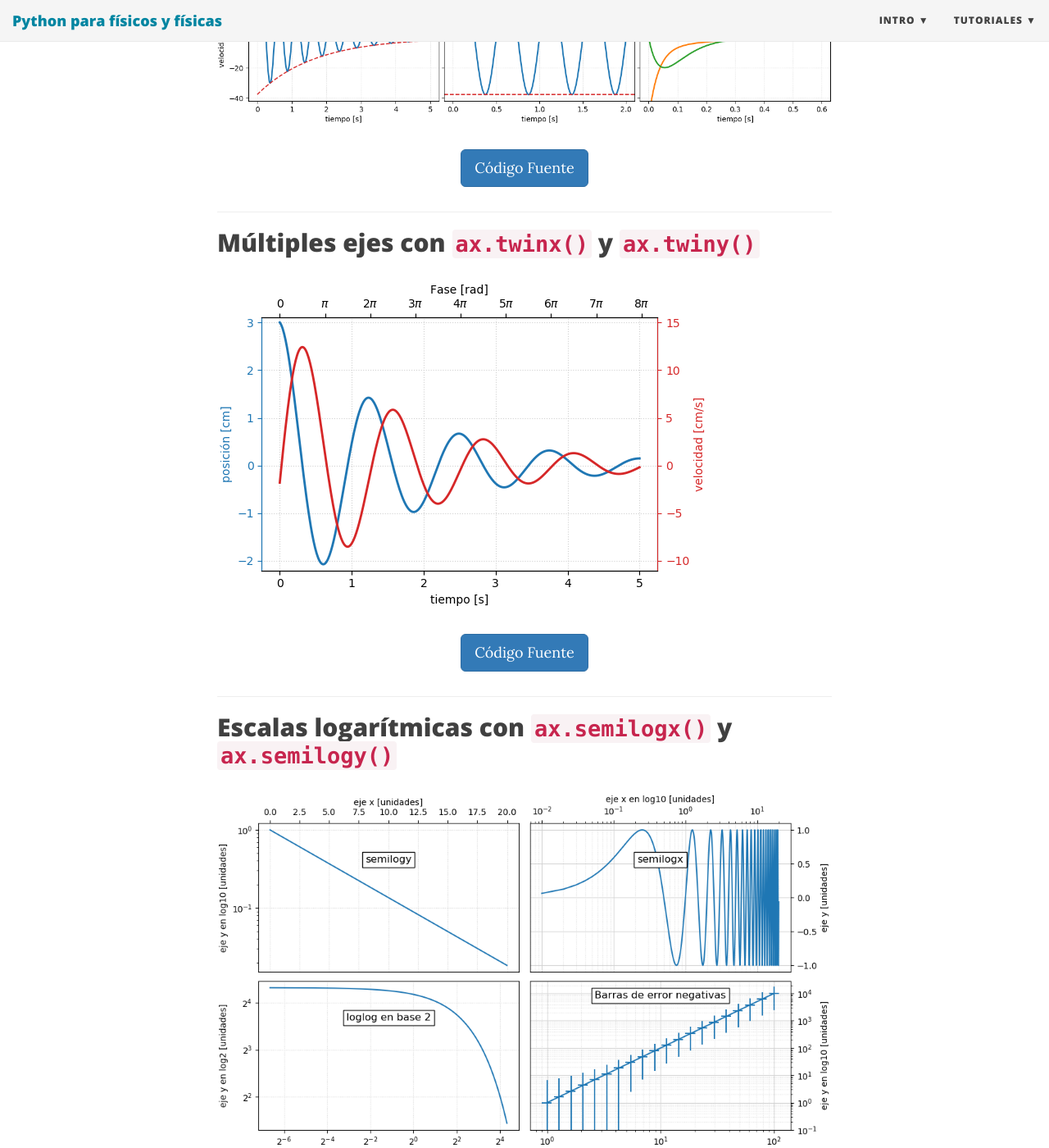
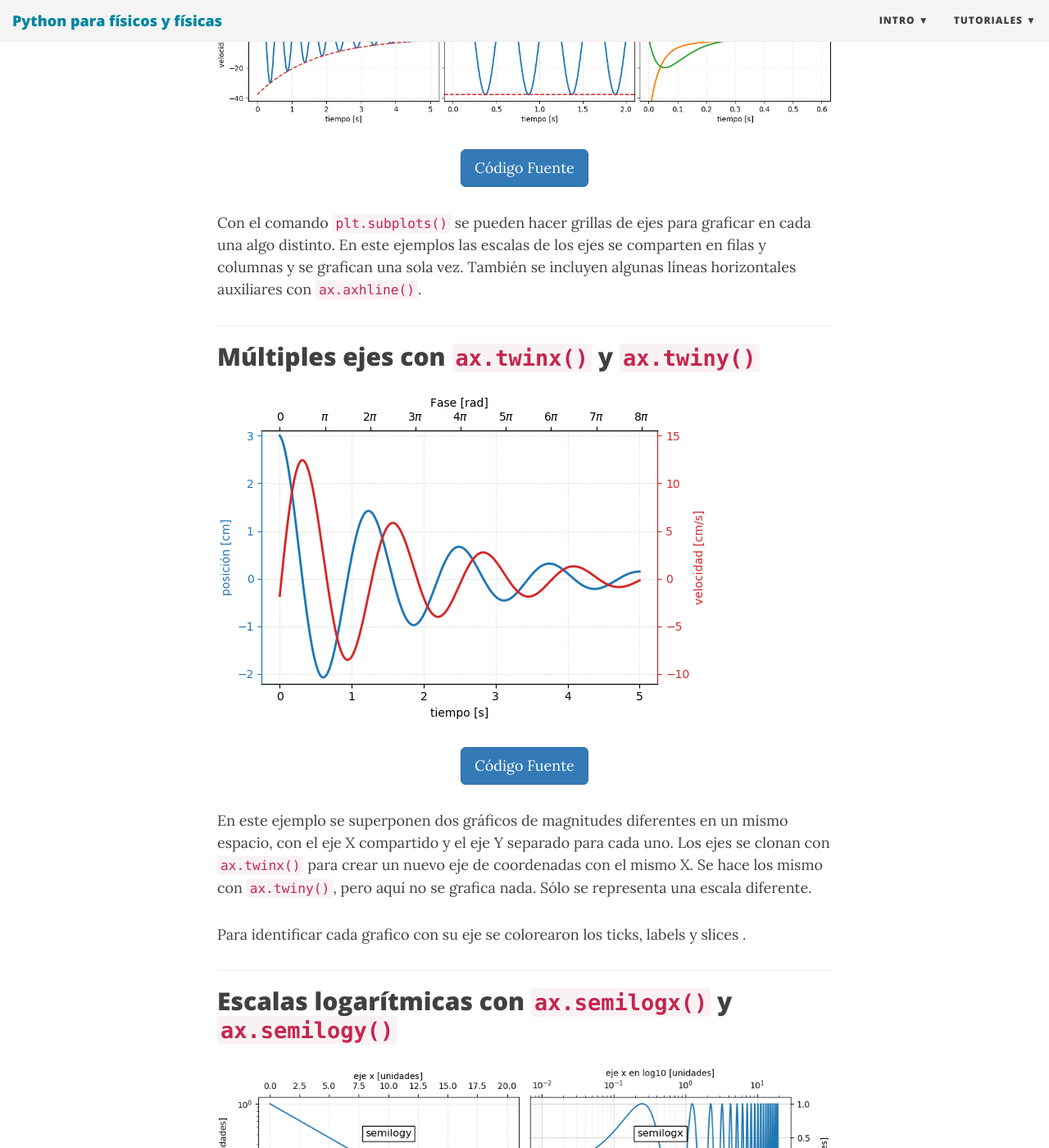
Before and after one commit to marceluda/python-para-fisicos, a Jekyll site: the page built from tuto/labo2/06_graficos_avanzandos.md, in a window 1280 px wide and 1400 px high, scrolled down 762 px. Shown: the whole window at 82% size. Built offline with Jekyll 4.4.1, drawn with Linux system fonts in a browser that asks for light colours; nearby versions of some CDN libraries; some of the changed text lies outside the part shown.

Commit message:
pendiente

```diff
--- a/tuto/labo2/06_graficos_avanzandos.md
+++ b/tuto/labo2/06_graficos_avanzandos.md
@@ -24,6 +24,9 @@
 </a> </p>
 </center>
 
+Con el comando `plt.subplots()` se pueden hacer grillas de ejes para graficar en cada una algo distinto.
+En este ejemplos las escalas de los ejes se comparten en filas y columnas y se grafican una sola vez.
+También se incluyen algunas líneas horizontales auxiliares con `ax.axhline()`.
 
 ------
 
@@ -37,7 +40,9 @@
 </a> </p>
 </center>
 
+En este ejemplo se superponen dos gráficos de magnitudes diferentes en un mismo espacio, con el eje X compartido y el eje Y separado para cada uno. Los ejes se clonan con `ax.twinx()` para crear un nuevo eje de coordenadas con el mismo X. Se hace los mismo con `ax.twiny()`, pero aquí no se grafica nada. Sólo se representa una escala diferente.
 
+Para identificar cada grafico con su eje se colorearon los ticks, labels y slices .
 
 ------
 
@@ -51,10 +56,38 @@
 </a> </p>
 </center>
 
+En ese ejemplo se combinan distintas funciones para mostrar gráficos logarítmicos. Entre ellas se puede ver:
+  - Eje logaritmico decimal en X y en Y
+  - Ambos ejes en escala logarítmica
+  - Ejes en logaritmo base 2
+  - Cambio de posición de los ejes (top y right)
+  - Cambio de posición y formato del título
+  - Formato de la grilla para gráficos logarítmicos (con subgrilla)
+
+------
+
+## Anotaciones en un gráfico
+
+<div class="alert alert-danger" role="alert" >
+  <strong>Contenido pendiente</strong>
+</div>
+
+------
+
+## Inclusión de barras o áreas de error
+
+<div class="alert alert-danger" role="alert" >
+  <strong>Contenido pendiente</strong>
+</div>
+
+------
+
+## Ejemplos de mapa de colores
 
 <div class="alert alert-danger" role="alert" >
   <strong>Contenido pendiente</strong>
 </div>
 
 
+
 {% include page_navbar.html up=1 %}
```
